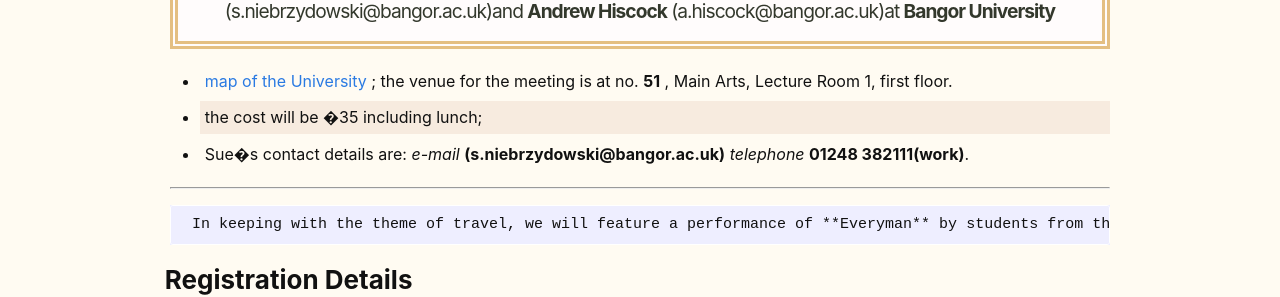
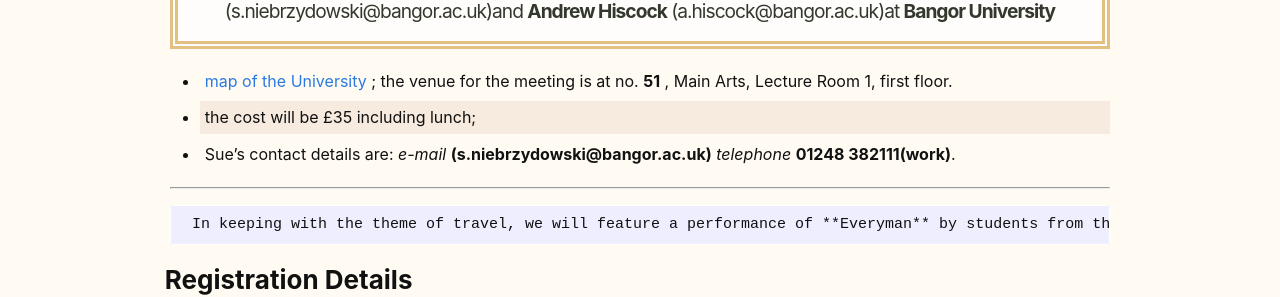
Before and after one commit to MedievalEnglishTheatre/MedievalEnglishTheatre.github.io, a Jekyll site: the page built from src/meetings/meet_2013/index.md, in a window 1280 px wide. Shown: the part 383-680 px from the top of the page. Built offline with Jekyll 4.4.1, drawn with Linux system fonts in a browser that asks for light colours.

```diff
--- a/src/meetings/meet_2013/index.md
+++ b/src/meetings/meet_2013/index.md
@@ -11,8 +11,8 @@ banner_alt: "METh Title Banner"
 
 
 -  [map of the University](http://www.bangor.ac.uk/tour/documents/LocationMap.pdf) ; the venue for the meeting is at no. **51** , Main Arts, Lecture Room 1, first floor.
-- the cost will be �35 including lunch;
-- Sue�s contact details are: *e-mail*   **(s.niebrzydowski@bangor.ac.uk)** *telephone*  **01248 382111(work)**.
+- the cost will be £35 including lunch;
+- Sue's contact details are: *e-mail*   **(s.niebrzydowski@bangor.ac.uk)** *telephone*  **01248 382111(work)**.
 
 ----
 
```
